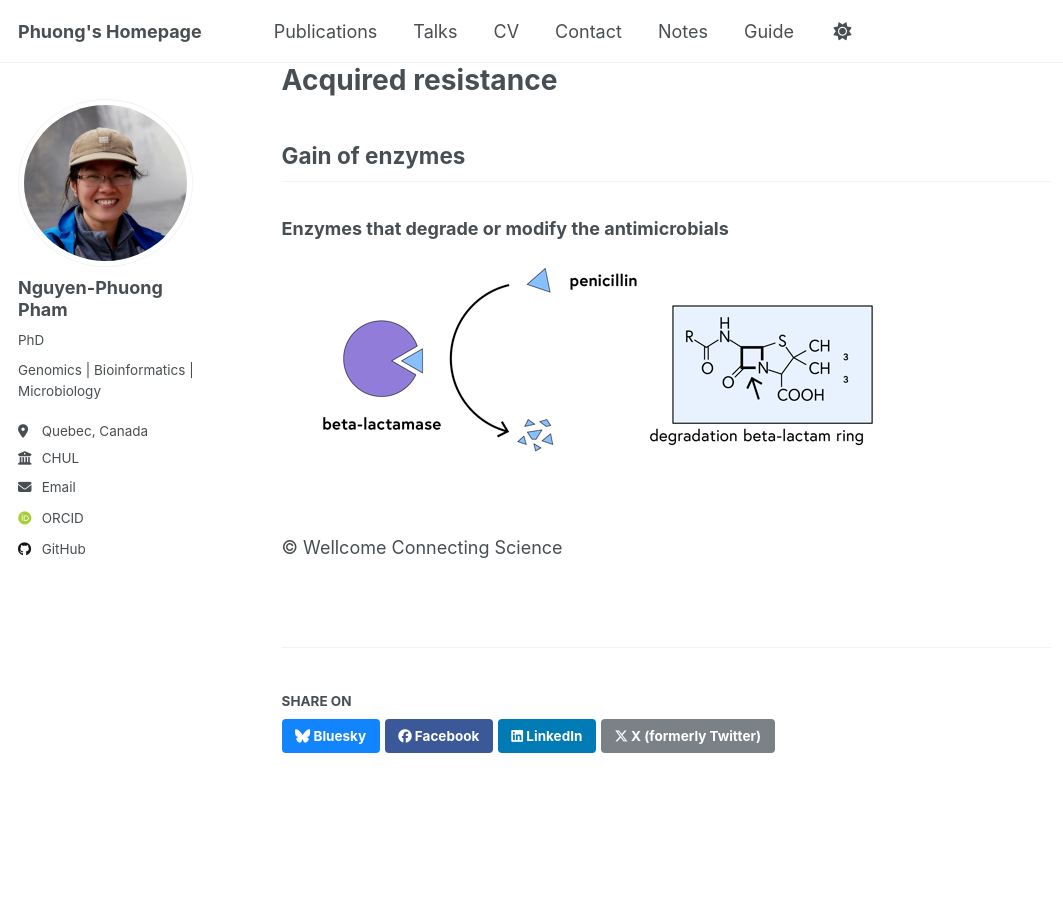
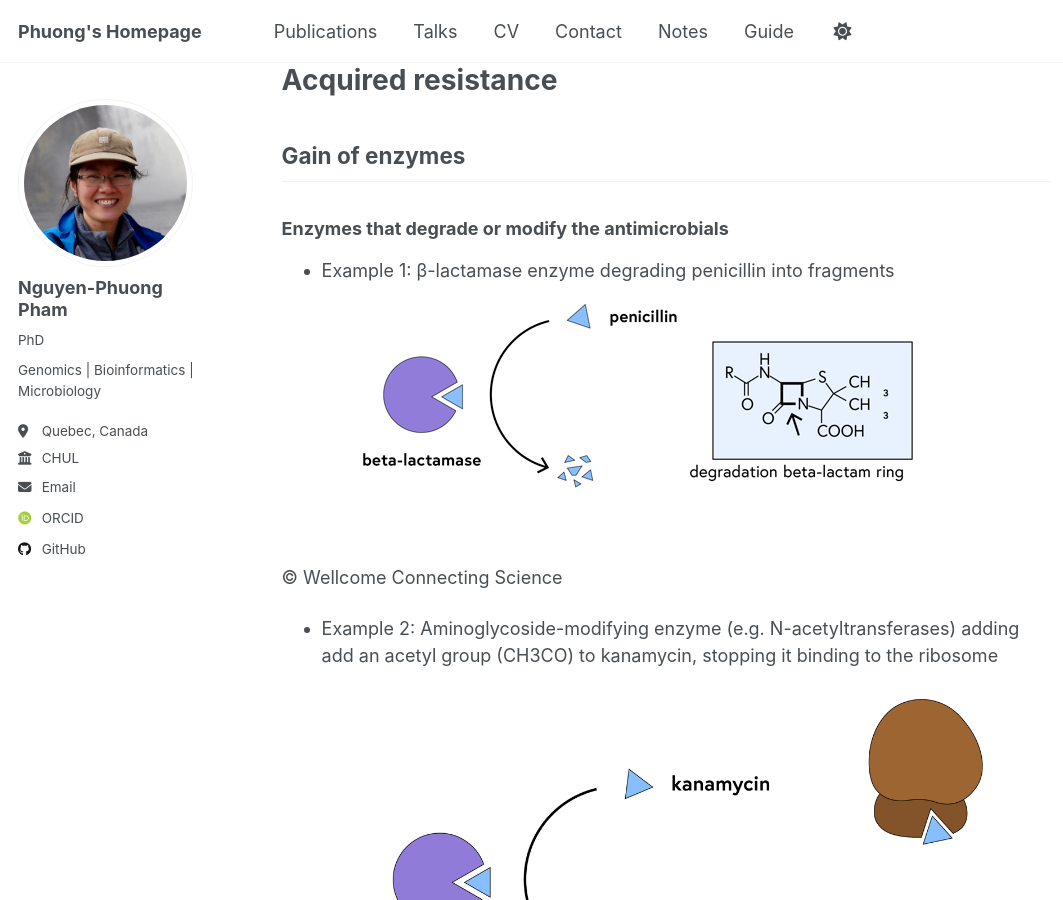
Before and after one commit to phng3001/phng3001.github.io, a Jekyll site: the page built from _notes/AMR_mechanisms.md, in a window 1280 px wide and 900 px high, scrolled down 907 px. Shown: the whole window, without its empty margins (0-1063 px from the left). Built offline with Jekyll 4.4.1, drawn with Linux system fonts in a browser that asks for light colours; some web fonts are replaced; a script that is not in the unit is left out.

Commit message:
Update AMR_mechanisms.md

```diff
--- a/_notes/AMR_mechanisms.md
+++ b/_notes/AMR_mechanisms.md
@@ -17,6 +17,10 @@ collection: notes
 # Acquired resistance
 ## Gain of enzymes
 ### Enzymes that degrade or modify the antimicrobials
+* Example 1: β-lactamase enzyme degrading penicillin into fragments
 ![Beta-lactamase](/images/beta_lactamase.png)
 
 © Wellcome Connecting Science
+
+* Example 2: Aminoglycoside-modifying enzyme (e.g. N-acetyltransferases) adding add an acetyl group (CH3CO) to kanamycin, stopping it binding to the ribosome
+![Aminoglycoside-modifying enzyme](/images/aminoglycoside_modifying_enzymes.png)
```
